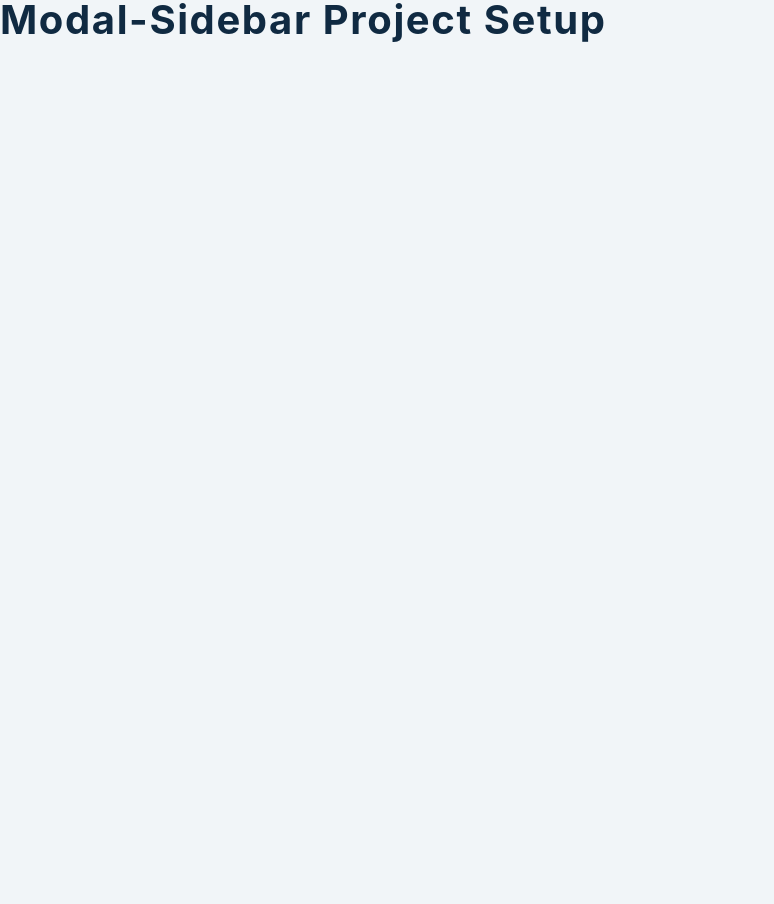
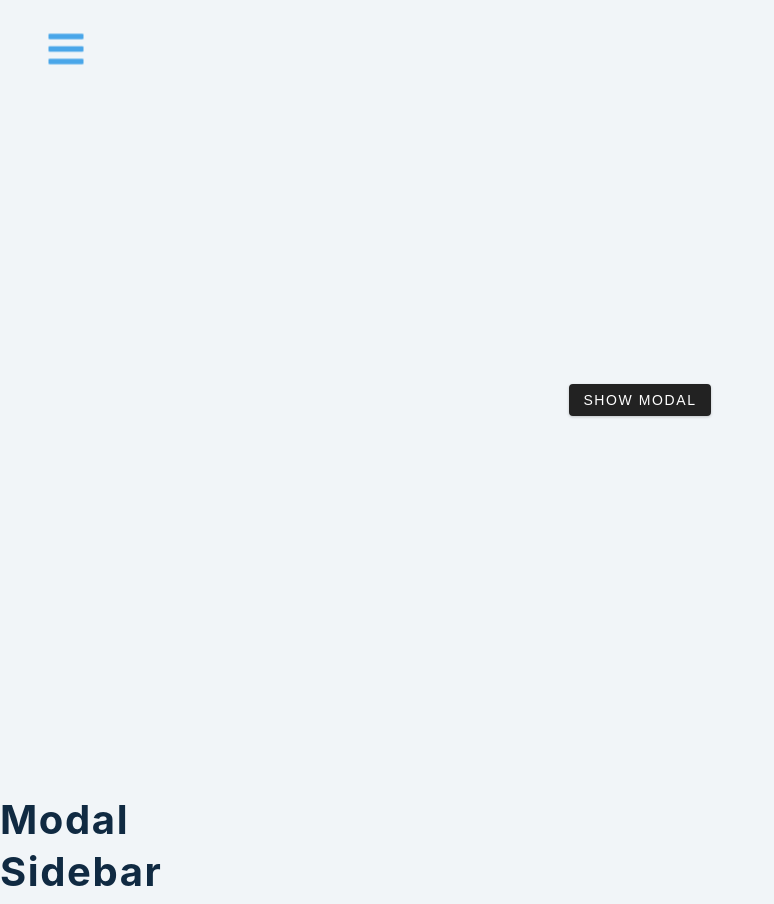
Before and after one commit to nfragiskatos/React-Sidebar_Modal, a React (Create React App) app: page / in a window 1280 px wide. Shown: the whole page, without its empty margins (0-774 px from the left). Before the commit the page ends 800 px from the top, so only its background shows below. Built offline with nearby package versions, Linux system fonts and the light colour scheme.

Commit message:
Skeleton for App and Home
App.js
- Added 3 main components Home, Modal, and Sidebar

Home.js
- Returning 2 buttons, one for side bar toggling, and one for displaying the modal.

```diff
--- a/src/App.js
+++ b/src/App.js
@@ -5,7 +5,9 @@
 function App() {
   return (
     <>
-      <h2>modal-sidebar project setup</h2>
+      <Home/>
+      <Modal/>
+      <Sidebar/>
     </>
   )
 }
--- a/src/Home.js
+++ b/src/Home.js
@@ -1,8 +1,15 @@
-import React, { useContext } from 'react'
-import { FaBars } from 'react-icons/fa'
+import React, { useContext } from 'react';
+import { FaBars } from 'react-icons/fa';
 
 const Home = () => {
-  return <h2>home component</h2>
-}
+	return (
+		<main>
+			<button className="sidebar-toggle">
+				<FaBars />
+			</button>
+			<button className="btn">Show modal</button>
+		</main>
+	);
+};
 
-export default Home
+export default Home;
```
